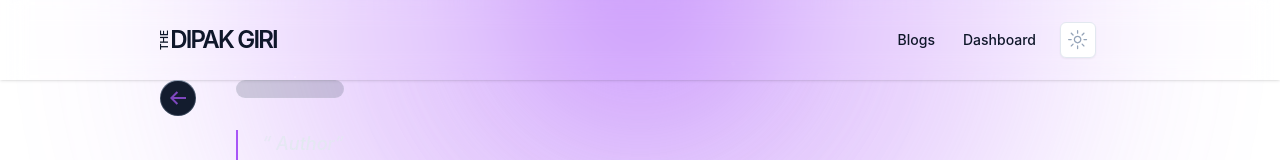
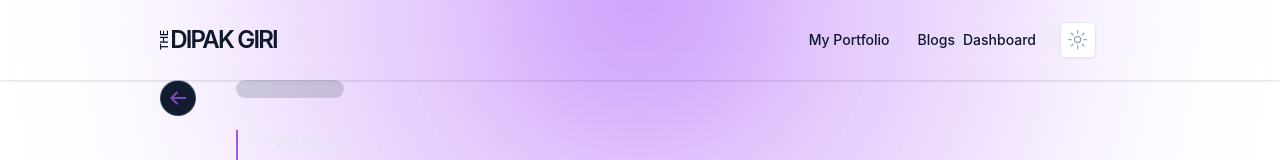
Before and after one commit to DipakTech/Personnal-portfolio-v2, a Next.js app: page /blogs in a window 1280 px wide. Shown: the top 160 px of the page. Built offline with nearby package versions, Linux system fonts and the light colour scheme; no server answers; the database is empty.

Commit message:
added portfolio link

```diff
--- a/app/conversations/[conversationId]/components/Form.tsx
+++ b/app/conversations/[conversationId]/components/Form.tsx
@@ -7,9 +7,11 @@ import MessageInput from "./MessageInput";
 import { CldUploadButton, CldUploadWidget } from "next-cloudinary";
 import useConversation from "@/hooks/useConversation";
 import { EmojiPicker } from "../../components/emoji-picker";
+import { useState, useTransition } from "react";
 
 const Form = () => {
   const { conversationId } = useConversation();
+  const [isPending, startTransition] = useTransition();
 
   const {
     register,
@@ -25,9 +27,11 @@ const Form = () => {
 
   const onSubmit: SubmitHandler<FieldValues> = (data) => {
     setValue("message", "", { shouldValidate: false });
-    axios.post(`/api/chat/messages`, {
-      ...data,
-      conversationId,
+    startTransition(() => {
+      axios.post(`/api/chat/messages`, {
+        ...data,
+        conversationId,
+      });
     });
   };
 
@@ -92,6 +96,7 @@ const Form = () => {
             }}
           />
           <button
+            disabled={isPending}
             type="submit"
             className="rounded-full p-2 bg-cyan-500 cursor-pointer hover:bg-cyan-600 transition"
           >
--- a/components/Header/Header.tsx
+++ b/components/Header/Header.tsx
@@ -96,6 +96,12 @@ export default function Header() {
               <div className="flex items-center space-x-2">
                 <Link
                   className="hidden sm:flex font-medium text-sm text-slate-900 dark:text-slate-300 dark:hover:text-white mx-4 lg:mx-5 transition duration-150 ease-in-out"
+                  href="https://portfolio.dipakgiri12.com.np/"
+                >
+                  My Portfolio
+                </Link>
+                <Link
+                  className="hidden sm:flex font-medium text-sm text-slate-900 dark:text-slate-300 dark:hover:text-white mx-4 lg:mx-5 transition duration-150 ease-in-out"
                   href="/blogs"
                 >
                   Blogs
```
